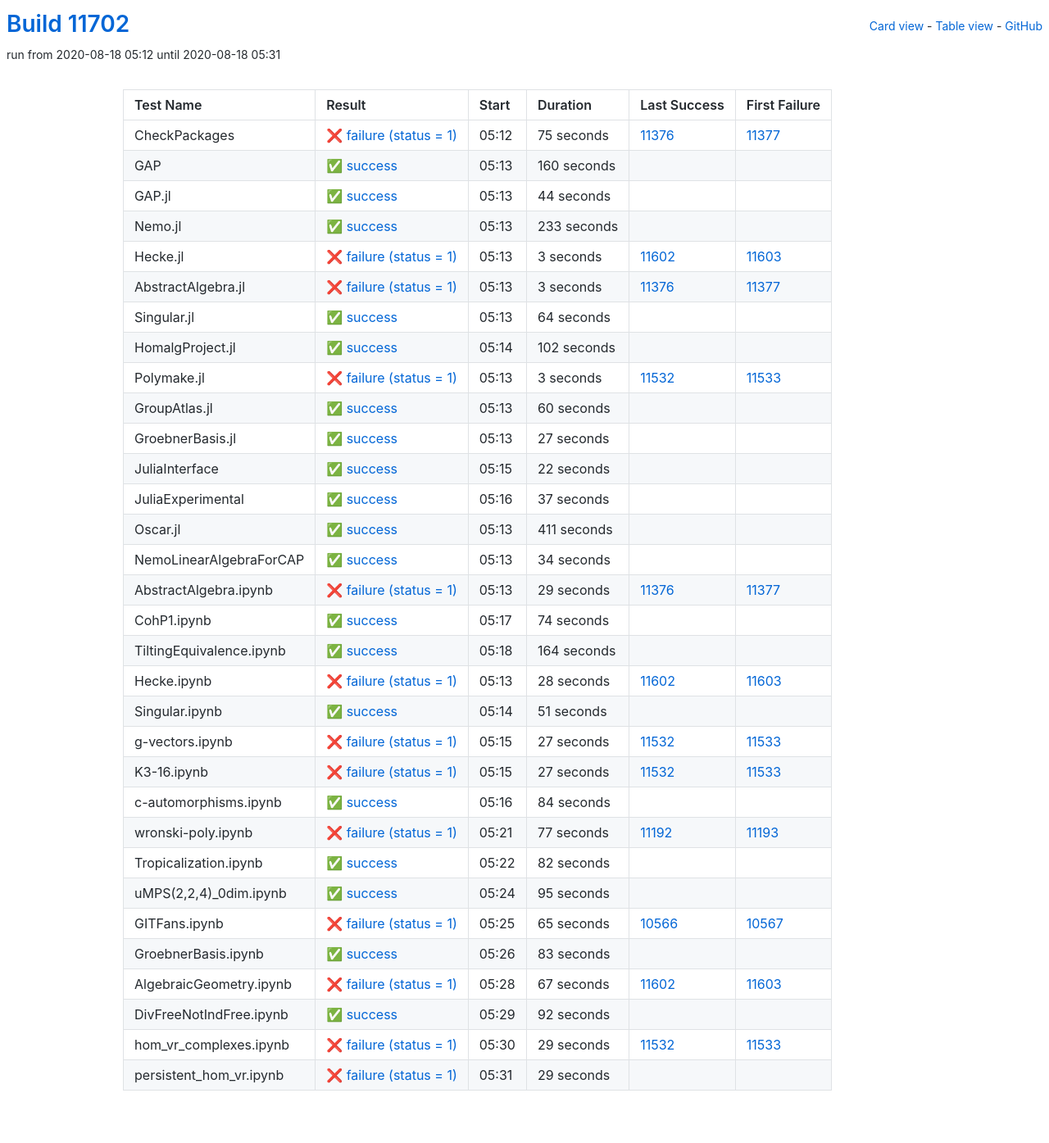
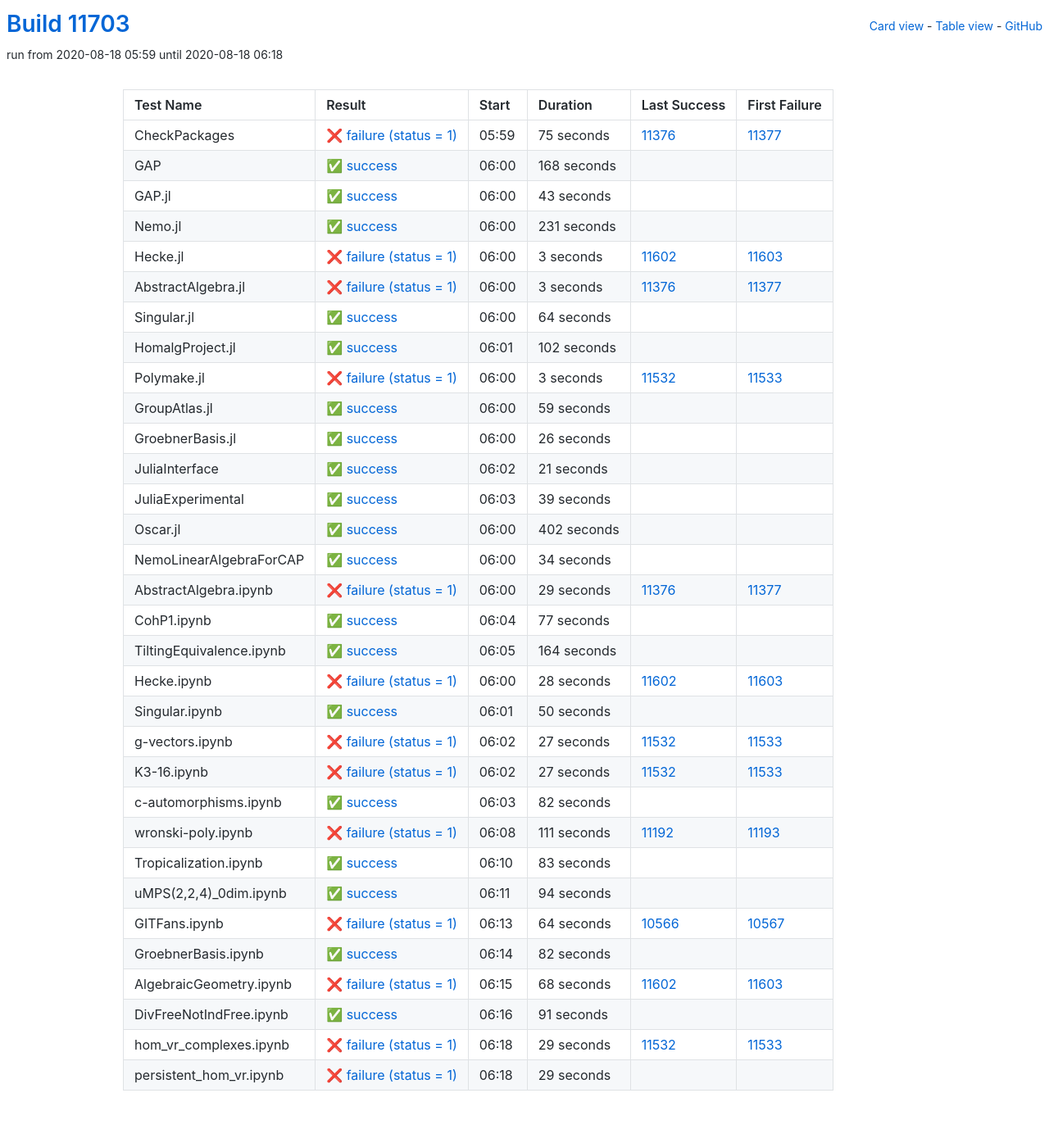
Before and after one commit to oscar-system/oscar-ci-status, a Jekyll site: the page built from table.html, in a window 1280 px wide. Shown: the whole page at 82% size. Built offline with Jekyll 4.4.1, drawn with Linux system fonts in a browser that asks for light colours.

Commit message:
Build #11703

```diff
--- a/_data/ci.yml
+++ b/_data/ci.yml
@@ -1,6 +1,6 @@
 ---
-build: 11702
-build_url: https://oscarci.mathematik.uni-kl.de/job/oscar/11702/
+build: 11703
+build_url: https://oscarci.mathematik.uni-kl.de/job/oscar/11703/
 job: oscar
 organization: oscar-system
 repo: oscar-ci-status
@@ -8,8 +8,8 @@
 tests:
 - name: CheckPackages
   id: checkpackages
-  log: https://oscarci.mathematik.uni-kl.de/job/oscar/11702/artifact/logs/build-11702/CheckPackages.log
-  start: 2020-08-18 05:12
+  log: https://oscarci.mathematik.uni-kl.de/job/oscar/11703/artifact/logs/build-11703/CheckPackages.log
+  start: 2020-08-18 05:59
   success: false
   exitcode: 1
   status: failure
@@ -20,44 +20,44 @@
   first_failure_url: https://oscarci.mathematik.uni-kl.de/job/oscar/11377/
 - name: GAP
   id: gap
-  log: https://oscarci.mathematik.uni-kl.de/job/oscar/11702/artifact/logs/build-11702/GAP.log
-  start: 2020-08-18 05:13
+  log: https://oscarci.mathematik.uni-kl.de/job/oscar/11703/artifact/logs/build-11703/GAP.log
+  start: 2020-08-18 06:00
   success: true
   exitcode: 0
   status: success
-  duration: 160
+  duration: 168
   last_success: false
   last_success_url:
   first_failure: false
   first_failure_url:
 - name: GAP.jl
   id: gap-jl
-  log: https://oscarci.mathematik.uni-kl.de/job/oscar/11702/artifact/logs/build-11702/GAP.jl.log
-  start: 2020-08-18 05:13
+  log: https://oscarci.mathematik.uni-kl.de/job/oscar/11703/artifact/logs/build-11703/GAP.jl.log
+  start: 2020-08-18 06:00
   success: true
   exitcode: 0
   status: success
-  duration: 44
+  duration: 43
   last_success: false
   last_success_url:
   first_failure: false
   first_failure_url:
 - name: Nemo.jl
   id: nemo-jl
-  log: https://oscarci.mathematik.uni-kl.de/job/oscar/11702/artifact/logs/build-11702/Nemo.jl.log
-  start: 2020-08-18 05:13
+  log: https://oscarci.mathematik.uni-kl.de/job/oscar/11703/artifact/logs/build-11703/Nemo.jl.log
+  start: 2020-08-18 06:00
   success: true
   exitcode: 0
   status: success
-  duration: 233
+  duration: 231
   last_success: false
   last_success_url:
   first_failure: false
   first_failure_url:
 - name: Hecke.jl
   id: hecke-jl
-  log: https://oscarci.mathematik.uni-kl.de/job/oscar/11702/artifact/logs/build-11702/Hecke.jl.log
-  start: 2020-08-18 05:13
+  log: https://oscarci.mathematik.uni-kl.de/job/oscar/11703/artifact/logs/build-11703/Hecke.jl.log
+  start: 2020-08-18 06:00
   success: false
   exitcode: 1
   status: failure
@@ -68,8 +68,8 @@
   first_failure_url: https://oscarci.mathematik.uni-kl.de/job/oscar/11603/
 - name: AbstractAlgebra.jl
   id: abstractalgebra-jl
-  log: https://oscarci.mathematik.uni-kl.de/job/oscar/11702/artifact/logs/build-11702/AbstractAlgebra.jl.log
-  start: 2020-08-18 05:13
+  log: https://oscarci.mathematik.uni-kl.de/job/oscar/11703/artifact/logs/build-11703/AbstractAlgebra.jl.log
+  start: 2020-08-18 06:00
   success: false
   exitcode: 1
   status: failure
@@ -80,8 +80,8 @@
   first_failure_url: https://oscarci.mathematik.uni-kl.de/job/oscar/11377/
 - name: Singular.jl
   id: singular-jl
-  log: https://oscarci.mathematik.uni-kl.de/job/oscar/11702/artifact/logs/build-11702/Singular.jl.log
-  start: 2020-08-18 05:13
+  log: https://oscarci.mathematik.uni-kl.de/job/oscar/11703/artifact/logs/build-11703/Singular.jl.log
+  start: 2020-08-18 06:00
   success: true
   exitcode: 0
   status: success
@@ -92,8 +92,8 @@
   first_failure_url:
 - name: HomalgProject.jl
   id: homalgproject-jl
-  log: https://oscarci.mathematik.uni-kl.de/job/oscar/11702/artifact/logs/build-11702/HomalgProject.jl.log
-  start: 2020-08-18 05:14
+  log: https://oscarci.mathematik.uni-kl.de/job/oscar/11703/artifact/logs/build-11703/HomalgProject.jl.log
+  start: 2020-08-18 06:01
   success: true
   exitcode: 0
   status: success
@@ -104,8 +104,8 @@
   first_failure_url:
 - name: Polymake.jl
   id: polymake-jl
-  log: https://oscarci.mathematik.uni-kl.de/job/oscar/11702/artifact/logs/build-11702/Polymake.jl.log
-  start: 2020-08-18 05:13
+  log: https://oscarci.mathematik.uni-kl.de/job/oscar/11703/artifact/logs/build-11703/Polymake.jl.log
+  start: 2020-08-18 06:00
   success: false
   exitcode: 1
   status: failure
@@ -116,68 +116,68 @@
   first_failure_url: https://oscarci.mathematik.uni-kl.de/job/oscar/11533/
 - name: GroupAtlas.jl
   id: groupatlas-jl
-  log: https://oscarci.mathematik.uni-kl.de/job/oscar/11702/artifact/logs/build-11702/GroupAtlas.jl.log
-  start: 2020-08-18 05:13
+  log: https://oscarci.mathematik.uni-kl.de/job/oscar/11703/artifact/logs/build-11703/GroupAtlas.jl.log
+  start: 2020-08-18 06:00
   success: true
   exitcode: 0
   status: success
-  duration: 60
+  duration: 59
   last_success: false
   last_success_url:
   first_failure: false
   first_failure_url:
 - name: GroebnerBasis.jl
   id: groebnerbasis-jl
-  log: https://oscarci.mathematik.uni-kl.de/job/oscar/11702/artifact/logs/build-11702/GroebnerBasis.jl.log
-  start: 2020-08-18 05:13
+  log: https://oscarci.mathematik.uni-kl.de/job/oscar/11703/artifact/logs/build-11703/GroebnerBasis.jl.log
+  start: 2020-08-18 06:00
   success: true
   exitcode: 0
   status: success
-  duration: 27
+  duration: 26
   last_success: false
   last_success_url:
   first_failure: false
   first_failure_url:
 - name: JuliaInterface
   id: juliainterface
-  log: https://oscarci.mathematik.uni-kl.de/job/oscar/11702/artifact/logs/build-11702/JuliaInterface.log
-  start: 2020-08-18 05:15
+  log: https://oscarci.mathematik.uni-kl.de/job/oscar/11703/artifact/logs/build-11703/JuliaInterface.log
+  start: 2020-08-18 06:02
   success: true
   exitcode: 0
   status: success
-  duration: 22
+  duration: 21
   last_success: false
   last_success_url:
   first_failure: false
   first_failure_url:
 - name: JuliaExperimental
   id: juliaexperimental
-  log: https://oscarci.mathematik.uni-kl.de/job/oscar/11702/artifact/logs/build-11702/JuliaExperimental.log
-  start: 2020-08-18 05:16
+  log: https://oscarci.mathematik.uni-kl.de/job/oscar/11703/artifact/logs/build-11703/JuliaExperimental.log
+  start: 2020-08-18 06:03
   success: true
   exitcode: 0
   status: success
-  duration: 37
+  duration: 39
   last_success: false
   last_success_url:
   first_failure: false
   first_failure_url:
 - name: Oscar.jl
   id: oscar-jl
-  log: https://oscarci.mathematik.uni-kl.de/job/oscar/11702/artifact/logs/build-11702/Oscar.jl.log
-  start: 2020-08-18 05:13
+  log: https://oscarci.mathematik.uni-kl.de/job/oscar/11703/artifact/logs/build-11703/Oscar.jl.log
+  start: 2020-08-18 06:00
   success: true
   exitcode: 0
   status: success
-  duration: 411
+  duration: 402
   last_success: false
   last_success_url:
   first_failure: false
   first_failure_url:
 - name: NemoLinearAlgebraForCAP
   id: nemolinearalgebraforcap
-  log: https://oscarci.mathematik.uni-kl.de/job/oscar/11702/artifact/logs/build-11702/NemoLinearAlgebraForCAP.log
-  start: 2020-08-18 05:13
+  log: https://oscarci.mathematik.uni-kl.de/job/oscar/11703/artifact/logs/build-11703/NemoLinearAlgebraForCAP.log
+  start: 2020-08-18 06:00
   success: true
   exitcode: 0
   status: success
@@ -188,8 +188,8 @@
   first_failure_url:
 - name: AbstractAlgebra.ipynb
   id: abstractalgebra-ipynb
-  log: https://oscarci.mathematik.uni-kl.de/job/oscar/11702/artifact/logs/build-11702/AbstractAlgebra.ipynb.log
-  start: 2020-08-18 05:13
+  log: https://oscarci.mathematik.uni-kl.de/job/oscar/11703/artifact/logs/build-11703/AbstractAlgebra.ipynb.log
+  start: 2020-08-18 06:00
   success: false
   exitcode: 1
   status: failure
@@ -200,20 +200,20 @@
   first_failure_url: https://oscarci.mathematik.uni-kl.de/job/oscar/11377/
 - name: CohP1.ipynb
   id: cohp1-ipynb
-  log: https://oscarci.mathematik.uni-kl.de/job/oscar/11702/artifact/logs/build-11702/CohP1.ipynb.log
-  start: 2020-08-18 05:17
+  log: https://oscarci.mathematik.uni-kl.de/job/oscar/11703/artifact/logs/build-11703/CohP1.ipynb.log
+  start: 2020-08-18 06:04
   success: true
   exitcode: 0
   status: success
-  duration: 74
+  duration: 77
   last_success: false
   last_success_url:
   first_failure: false
   first_failure_url:
 - name: TiltingEquivalence.ipynb
   id: tiltingequivalence-ipynb
-  log: https://oscarci.mathematik.uni-kl.de/job/oscar/11702/artifact/logs/build-11702/TiltingEquivalence.ipynb.log
-  start: 2020-08-18 05:18
+  log: https://oscarci.mathematik.uni-kl.de/job/oscar/11703/artifact/logs/build-11703/TiltingEquivalence.ipynb.log
+  start: 2020-08-18 06:05
   success: true
   exitcode: 0
   status: success
@@ -224,8 +224,8 @@
   first_failure_url:
 - name: Hecke.ipynb
   id: hecke-ipynb
-  log: https://oscarci.mathematik.uni-kl.de/job/oscar/11702/artifact/logs/build-11702/Hecke.ipynb.log
-  start: 2020-08-18 05:13
+  log: https://oscarci.mathematik.uni-kl.de/job/oscar/11703/artifact/logs/build-11703/Hecke.ipynb.log
+  start: 2020-08-18 06:00
   success: false
   exitcode: 1
   status: failure
@@ -236,20 +236,20 @@
   first_failure_url: https://oscarci.mathematik.uni-kl.de/job/oscar/11603/
 - name: Singular.ipynb
   id: singular-ipynb
-  log: https://oscarci.mathematik.uni-kl.de/job/oscar/11702/artifact/logs/build-11702/Singular.ipynb.log
-  start: 2020-08-18 05:14
+  log: https://oscarci.mathematik.uni-kl.de/job/oscar/11703/artifact/logs/build-11703/Singular.ipynb.log
+  start: 2020-08-18 06:01
   success: true
   exitcode: 0
   status: success
-  duration: 51
+  duration: 50
   last_success: false
   last_success_url:
   first_failure: false
   first_failure_url:
 - name: g-vectors.ipynb
   id: g-vectors-ipynb
-  log: https://oscarci.mathematik.uni-kl.de/job/oscar/11702/artifact/logs/build-11702/g-vectors.ipynb.log
-  start: 2020-08-18 05:15
+  log: https://oscarci.mathematik.uni-kl.de/job/oscar/11703/artifact/logs/build-11703/g-vectors.ipynb.log
+  start: 2020-08-18 06:02
   success: false
   exitcode: 1
   status: failure
@@ -260,8 +260,8 @@
   first_failure_url: https://oscarci.mathematik.uni-kl.de/job/oscar/11533/
 - name: K3-16.ipynb
   id: k3-16-ipynb
-  log: https://oscarci.mathematik.uni-kl.de/job/oscar/11702/artifact/logs/build-11702/K3-16.ipynb.log
-  start: 2020-08-18 05:15
+  log: https://oscarci.mathematik.uni-kl.de/job/oscar/11703/artifact/logs/build-11703/K3-16.ipynb.log
+  start: 2020-08-18 06:02
   success: false
   exitcode: 1
   status: failure
@@ -272,32 +272,8 @@
   first_failure_url: https://oscarci.mathematik.uni-kl.de/job/oscar/11533/
 - name: c-automorphisms.ipynb
   id: c-automorphisms-ipynb
-  log: https://oscarci.mathematik.uni-kl.de/job/oscar/11702/artifact/logs/build-11702/c-automorphisms.ipynb.log
-  start: 2020-08-18 05:16
-  success: true
-  exitcode: 0
-  status: success
-  duration: 84
-  last_success: false
-  last_success_url:
-  first_failure: false
-  first_failure_url:
-- name: wronski-poly.ipynb
-  id: wronski-poly-ipynb
-  log: https://oscarci.mathematik.uni-kl.de/job/oscar/11702/artifact/logs/build-11702/wronski-poly.ipynb.log
-  start: 2020-08-18 05:21
-  success: false
-  exitcode: 1
-  status: failure
-  duration: 77
-  last_success: 11192
-  last_success_url: https://oscarci.mathematik.uni-kl.de/job/oscar/11192/
-  first_failure: 11193
-  first_failure_url: https://oscarci.mathematik.uni-kl.de/job/oscar/11193/
-- name: Tropicalization.ipynb
-  id: tropicalization-ipynb
-  log: https://oscarci.mathematik.uni-kl.de/job/oscar/11702/artifact/logs/build-11702/Tropicalization.ipynb.log
-  start: 2020-08-18 05:22
+  log: https://oscarci.mathematik.uni-kl.de/job/oscar/11703/artifact/logs/build-11703/c-automorphisms.ipynb.log
+  start: 2020-08-18 06:03
   success: true
   exitcode: 0
   status: success
@@ -306,34 +282,22 @@
   last_success_url:
   first_failure: false
   first_failure_url:
-- name: uMPS(2,2,4)_0dim.ipynb
-  id: umps-2-2-4-0dim-ipynb
-  log: https://oscarci.mathematik.uni-kl.de/job/oscar/11702/artifact/logs/build-11702/uMPS-2-2-4-_0dim.ipynb.log
-  start: 2020-08-18 05:24
-  success: true
-  exitcode: 0
-  status: success
-  duration: 95
-  last_success: false
-  last_success_url:
-  first_failure: false
-  first_failure_url:
-- name: GITFans.ipynb
-  id: gitfans-ipynb
-  log: https://oscarci.mathematik.uni-kl.de/job/oscar/11702/artifact/logs/build-11702/GITFans.ipynb.log
-  start: 2020-08-18 05:25
+- name: wronski-poly.ipynb
+  id: wronski-poly-ipynb
+  log: https://oscarci.mathematik.uni-kl.de/job/oscar/11703/artifact/logs/build-11703/wronski-poly.ipynb.log
+  start: 2020-08-18 06:08
   success: false
   exitcode: 1
   status: failure
-  duration: 65
-  last_success: 10566
-  last_success_url: https://oscarci.mathematik.uni-kl.de/job/oscar/10566/
-  first_failure: 10567
-  first_failure_url: https://oscarci.mathematik.uni-kl.de/job/oscar/10567/
-- name: GroebnerBasis.ipynb
-  id: groebnerbasis-ipynb
-  log: https://oscarci.mathematik.uni-kl.de/job/oscar/11702/artifact/logs/build-11702/GroebnerBasis.ipynb.log
-  start: 2020-08-18 05:26
+  duration: 111
+  last_success: 11192
+  last_success_url: https://oscarci.mathematik.uni-kl.de/job/oscar/11192/
+  first_failure: 11193
+  first_failure_url: https://oscarci.mathematik.uni-kl.de/job/oscar/11193/
+- name: Tropicalization.ipynb
+  id: tropicalization-ipynb
+  log: https://oscarci.mathematik.uni-kl.de/job/oscar/11703/artifact/logs/build-11703/Tropicalization.ipynb.log
+  start: 2020-08-18 06:10
   success: true
   exitcode: 0
   status: success
@@ -342,34 +306,70 @@
   last_success_url:
   first_failure: false
   first_failure_url:
-- name: AlgebraicGeometry.ipynb
-  id: algebraicgeometry-ipynb
-  log: https://oscarci.mathematik.uni-kl.de/job/oscar/11702/artifact/logs/build-11702/AlgebraicGeometry.ipynb.log
-  start: 2020-08-18 05:28
+- name: uMPS(2,2,4)_0dim.ipynb
+  id: umps-2-2-4-0dim-ipynb
+  log: https://oscarci.mathematik.uni-kl.de/job/oscar/11703/artifact/logs/build-11703/uMPS-2-2-4-_0dim.ipynb.log
+  start: 2020-08-18 06:11
+  success: true
+  exitcode: 0
+  status: success
+  duration: 94
+  last_success: false
+  last_success_url:
+  first_failure: false
+  first_failure_url:
+- name: GITFans.ipynb
+  id: gitfans-ipynb
+  log: https://oscarci.mathematik.uni-kl.de/job/oscar/11703/artifact/logs/build-11703/GITFans.ipynb.log
+  start: 2020-08-18 06:13
   success: false
   exitcode: 1
   status: failure
-  duration: 67
+  duration: 64
+  last_success: 10566
+  last_success_url: https://oscarci.mathematik.uni-kl.de/job/oscar/10566/
+  first_failure: 10567
+  first_failure_url: https://oscarci.mathematik.uni-kl.de/job/oscar/10567/
+- name: GroebnerBasis.ipynb
+  id: groebnerbasis-ipynb
+  log: https://oscarci.mathematik.uni-kl.de/job/oscar/11703/artifact/logs/build-11703/GroebnerBasis.ipynb.log
+  start: 2020-08-18 06:14
+  success: true
+  exitcode: 0
+  status: success
+  duration: 82
+  last_success: false
+  last_success_url:
+  first_failure: false
+  first_failure_url:
+- name: AlgebraicGeometry.ipynb
+  id: algebraicgeometry-ipynb
+  log: https://oscarci.mathematik.uni-kl.de/job/oscar/11703/artifact/logs/build-11703/AlgebraicGeometry.ipynb.log
+  start: 2020-08-18 06:15
+  success: false
+  exitcode: 1
+  status: failure
+  duration: 68
   last_success: 11602
   last_success_url: https://oscarci.mathematik.uni-kl.de/job/oscar/11602/
   first_failure: 11603
   first_failure_url: https://oscarci.mathematik.uni-kl.de/job/oscar/11603/
 - name: DivFreeNotIndFree.ipynb
   id: divfreenotindfree-ipynb
-  log: https://oscarci.mathematik.uni-kl.de/job/oscar/11702/artifact/logs/build-11702/DivFreeNotIndFree.ipynb.log
-  start: 2020-08-18 05:29
+  log: https://oscarci.mathematik.uni-kl.de/job/oscar/11703/artifact/logs/build-11703/DivFreeNotIndFree.ipynb.log
+  start: 2020-08-18 06:16
   success: true
   exitcode: 0
   status: success
-  duration: 92
+  duration: 91
   last_success: false
   last_success_url:
   first_failure: false
   first_failure_url:
 - name: hom_vr_complexes.ipynb
   id: hom-vr-complexes-ipynb
-  log: https://oscarci.mathematik.uni-kl.de/job/oscar/11702/artifact/logs/build-11702/hom_vr_complexes.ipynb.log
-  start: 2020-08-18 05:30
+  log: https://oscarci.mathematik.uni-kl.de/job/oscar/11703/artifact/logs/build-11703/hom_vr_complexes.ipynb.log
+  start: 2020-08-18 06:18
   success: false
   exitcode: 1
   status: failure
@@ -380,8 +380,8 @@
   first_failure_url: https://oscarci.mathematik.uni-kl.de/job/oscar/11533/
 - name: persistent_hom_vr.ipynb
   id: persistent-hom-vr-ipynb
-  log: https://oscarci.mathematik.uni-kl.de/job/oscar/11702/artifact/logs/build-11702/persistent_hom_vr.ipynb.log
-  start: 2020-08-18 05:31
+  log: https://oscarci.mathematik.uni-kl.de/job/oscar/11703/artifact/logs/build-11703/persistent_hom_vr.ipynb.log
+  start: 2020-08-18 06:18
   success: false
   exitcode: 1
   status: failure
```
Also changed, not shown: README.md.
